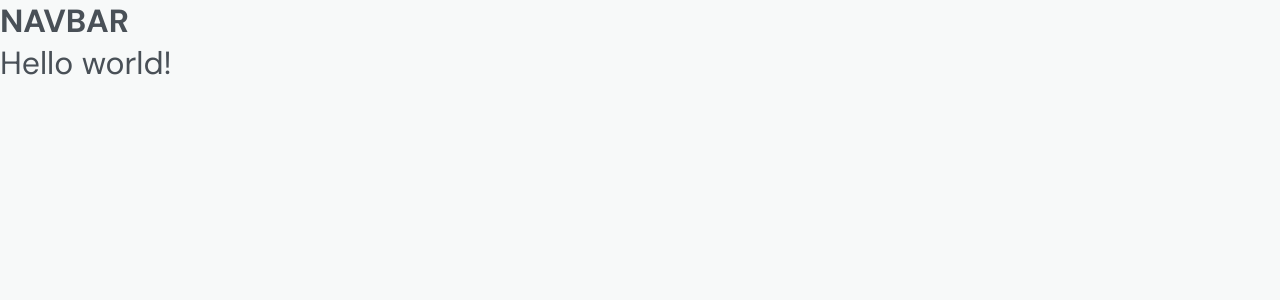
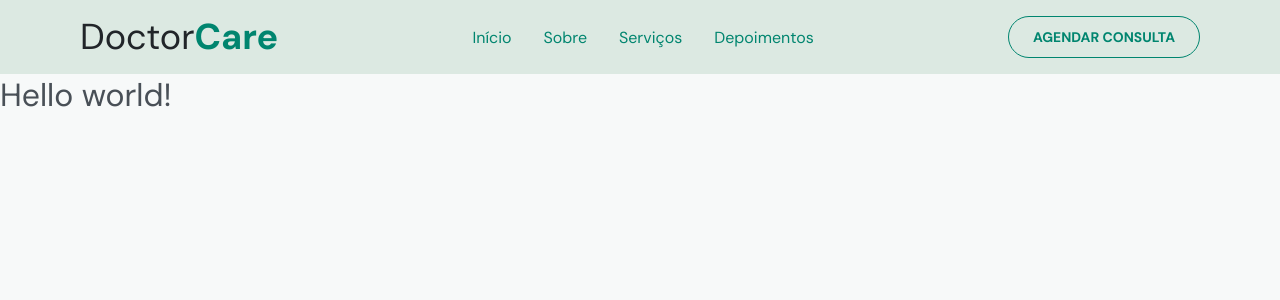
Before and after one commit to Little-Panela/DoctorCare, a React (Vite) app in the folder frontend/: page / in a window 1280 px wide. Shown: the top 300 px of the page. Built offline with nearby package versions, Linux system fonts and the light colour scheme.

Commit message:
feat(Navbar): creation of navbar

```diff
--- a/frontend/package.json
+++ b/frontend/package.json
@@ -27,12 +27,14 @@
     "react": "^18.2.0",
     "react-dom": "^18.2.0",
     "react-router-dom": "^6.3.0",
+    "react-scroll": "^1.8.7",
     "styled-components": "^5.3.5"
   },
   "devDependencies": {
     "@rocketseat/eslint-config": "^1.1.3",
     "@types/react": "^18.0.17",
     "@types/react-dom": "^18.0.6",
+    "@types/react-scroll": "^1.8.4",
     "@types/styled-components": "^5.1.26",
     "@vitejs/plugin-react": "^2.1.0",
     "eslint": "^8.22.0",
--- /dev/null
+++ b/frontend/src/components/Navbar/index.tsx
@@ -0,0 +1,66 @@
+import { useState } from 'react'
+
+import { Link as ScroolTo } from 'react-scroll'
+
+import { ButtonLogin, Hamburger, Logo, Menu, NavbarContainer } from './styles'
+
+export function Navbar() {
+  const [isOpen, setIsOpen] = useState(false)
+
+  function changeNavBarState() {
+    setIsOpen((curr) => !curr)
+  }
+
+  return (
+    <NavbarContainer isOpen={isOpen}>
+      <Logo isOpen={isOpen}>
+        <h1>
+          Doctor<span>Care</span>
+        </h1>
+      </Logo>
+
+      <Menu isOpen={isOpen} onClick={changeNavBarState}>
+        <ScroolTo
+          activeClass="activeHome"
+          to="home"
+          spy={true}
+          smooth={true}
+          offset={-150}>
+          Início
+          <span />
+        </ScroolTo>
+
+        <ScroolTo activeClass="activeAbout" to="about" spy={true} smooth={true}>
+          Sobre
+          <span />
+        </ScroolTo>
+
+        <ScroolTo
+          activeClass="activeService"
+          to="about"
+          spy={true}
+          smooth={true}>
+          Serviços
+          <span />
+        </ScroolTo>
+
+        <ScroolTo
+          activeClass="activeDepositions"
+          to="about"
+          spy={true}
+          smooth={true}>
+          Depoimentos
+          <span />
+        </ScroolTo>
+
+        <ButtonLogin className="mobile" isOpen={isOpen} onClick={() => {}}>
+          <span>Agendar consulta</span>
+        </ButtonLogin>
+      </Menu>
+      <Hamburger isOpen={isOpen} onClick={changeNavBarState} />
+      <ButtonLogin className="desktop" isOpen={isOpen} onClick={() => {}}>
+        <span>Agendar consulta</span>
+      </ButtonLogin>
+    </NavbarContainer>
+  )
+}
--- /dev/null
+++ b/frontend/src/components/Navbar/styles.ts
@@ -0,0 +1,203 @@
+import styled from 'styled-components'
+
+interface MenuProps {
+  isOpen: Boolean
+}
+
+export const NavbarContainer = styled.div<MenuProps>`
+  display: flex;
+  flex-direction: row;
+  justify-content: space-between;
+  align-items: center;
+
+  width: 100vw;
+  height: 4.6rem;
+  position: sticky;
+  top: 0;
+
+  z-index: 999;
+  padding-right: 5rem;
+  padding-left: 5rem;
+  background: ${(props) => props.theme['gray-400']};
+
+  @media (max-width: 1000px) {
+    background: ${({ isOpen }) => (isOpen ? '#00856F' : '#DCE9E2')};
+  }
+
+  @media (max-width: 720px) {
+    padding-left: 2rem;
+    padding-right: 2rem;
+  }
+`
+
+export const Logo = styled.div<MenuProps>`
+  display: flex;
+  align-items: center;
+  flex-direction: row;
+  gap: 1rem;
+
+  h1 {
+    font-size: 2.25rem;
+    font-weight: 400;
+    color: ${(props) => props.theme['gray-900']};
+
+    @media (max-width: 1000px) {
+      color: ${({ isOpen }) => (isOpen ? '#EDEDED' : '')};
+    }
+
+    span {
+      font-size: 2.25rem;
+      font-weight: 700;
+      color: ${(props) => props.theme['green-500']};
+
+      @media (max-width: 1000px) {
+        color: ${({ isOpen }) => (isOpen ? '#EDEDED' : '')};
+      }
+    }
+  }
+`
+
+export const Menu = styled.div<MenuProps>`
+  display: flex;
+  flex-direction: row;
+
+  gap: 2rem;
+  position: relative;
+  height: 100%;
+
+  a {
+    display: flex;
+    flex-direction: column;
+    align-items: center;
+    justify-content: end;
+
+    text-decoration: none;
+    color: ${(props) => props.theme['green-500']};
+
+    span {
+      margin-top: 1.5rem;
+
+      width: 0;
+      height: 2px;
+      background-color: ${(props) => props.theme['green-500']};
+      transition: width 0.2s;
+    }
+
+    &:hover {
+      font-weight: bold;
+
+      span {
+        width: 80%;
+      }
+    }
+
+    /* .activeHome {
+      color: ${(props) => props.theme.white};
+      span {
+        width: 100%;
+      }
+    }
+    .activeAbout {
+      color: ${(props) => props.theme.white};
+      span {
+        width: 100%;
+      }
+    } */
+  }
+
+  @media (max-width: 1000px) {
+    flex-direction: column;
+    justify-content: center;
+    align-items: center;
+    overflow: hidden;
+
+    width: 100%;
+    height: ${({ isOpen }) => (isOpen ? 'calc(100vh - 4.5rem)' : '0')};
+    z-index: 998;
+
+    background: ${(props) => props.theme['green-500']};
+
+    position: absolute;
+    left: 0;
+    top: 72px;
+
+    transition: height 0.3s ease-in;
+
+    a {
+      font-weight: 700;
+      font-size: 1.5rem;
+      color: ${(props) => props.theme['gray-100']};
+    }
+  }
+`
+
+export const ButtonLogin = styled.button<MenuProps>`
+  display: flex;
+  flex-direction: row;
+  justify-content: center;
+  align-items: center;
+
+  gap: 0.6rem;
+  padding: 0.7rem 1.5rem;
+  border: 1px ${(props) => props.theme['green-500']} solid;
+
+  border-radius: 40px;
+  background: transparent;
+  color: ${(props) => props.theme['green-500']};
+  transition: all 0.2s ease-in-out;
+
+  font-weight: bold;
+  font-size: 0.87rem;
+  text-transform: uppercase;
+
+  &:focus {
+    box-shadow: none;
+    border-color: ${(props) => props.theme['green-700']};
+  }
+
+  &:hover {
+    color: ${(props) => props.theme.white};
+    background-color: ${(props) => props.theme['green-500']};
+  }
+
+  &.mobile {
+    display: none;
+  }
+
+  @media only screen and (max-width: 1000px) {
+    &.desktop {
+      display: none;
+    }
+
+    &.mobile {
+      display: flex;
+    }
+  }
+`
+
+export const Hamburger = styled.span<MenuProps>`
+  border-top: 2px solid;
+  width: 1.5rem;
+  transition: color 0.5s ease-in-out;
+  color: ${({ isOpen }) => (isOpen ? '#EDEDED' : '#00856F')};
+
+  &::after,
+  &::before {
+    content: '';
+    display: block;
+    width: 1.5rem;
+    height: 0.125rem;
+    background: currentColor;
+    margin-top: 0.31rem;
+    transition: 0.3s;
+    position: relative;
+  }
+  border-top-color: ${({ isOpen }) =>
+    isOpen ? 'transparent' : 'currentColor'};
+  ${({ isOpen }) => (isOpen ? '&::before{transform: rotate(135deg);}' : '')}
+  ${({ isOpen }) =>
+    isOpen ? '&::after{transform: rotate(-135deg); top: -7px;}' : ''}
+  @media only screen and (min-width: 1000px) {
+    display: none;
+  }
+`
--- a/frontend/src/layouts/DefaultLayout/index.tsx
+++ b/frontend/src/layouts/DefaultLayout/index.tsx
@@ -1,10 +1,11 @@
 import { Outlet } from 'react-router-dom'
+import { Navbar } from '../../components/Navbar'
 import { LayoutContainer } from './styles'
 
 export function DefaultLayout() {
   return (
     <LayoutContainer>
-      <h1>NAVBAR</h1>
+      <Navbar />
       <Outlet />
     </LayoutContainer>
   )
```
Also changed, not shown: 1 other file (tests, documents, lock files or other folders).
